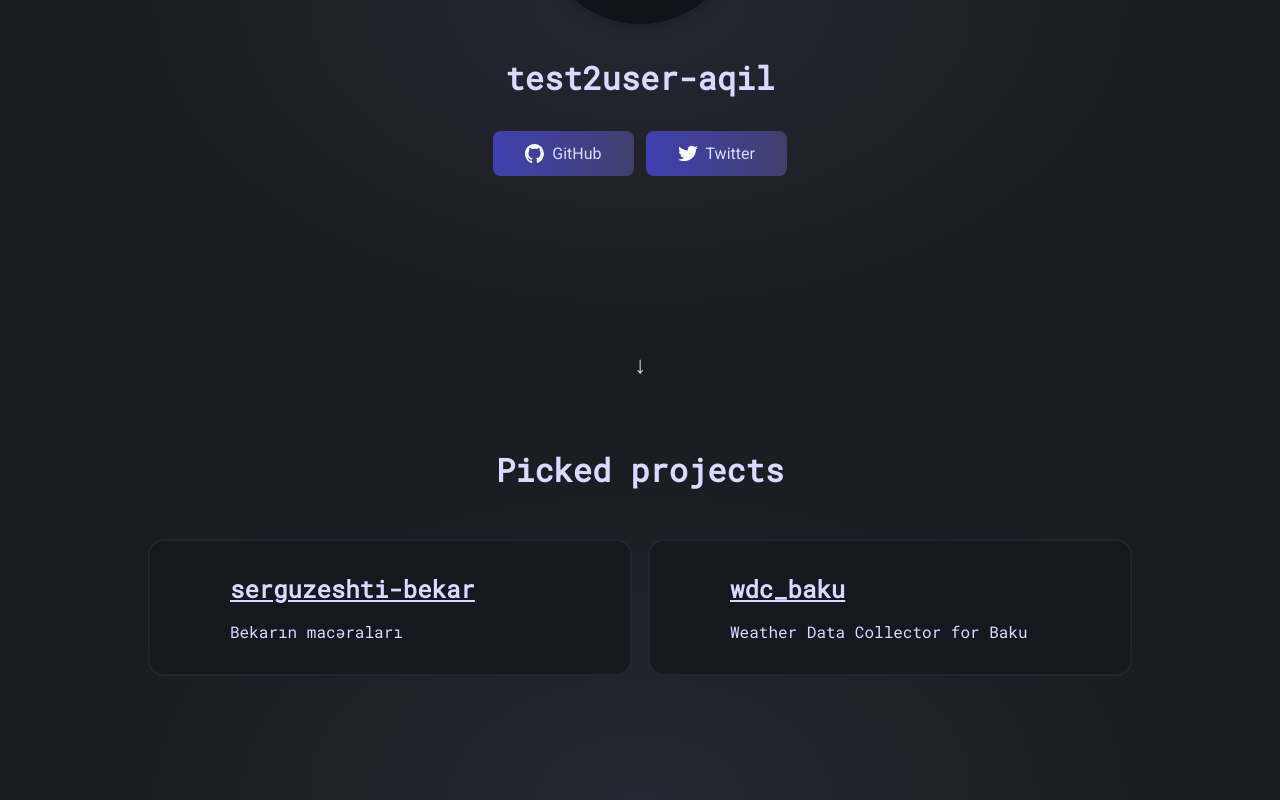
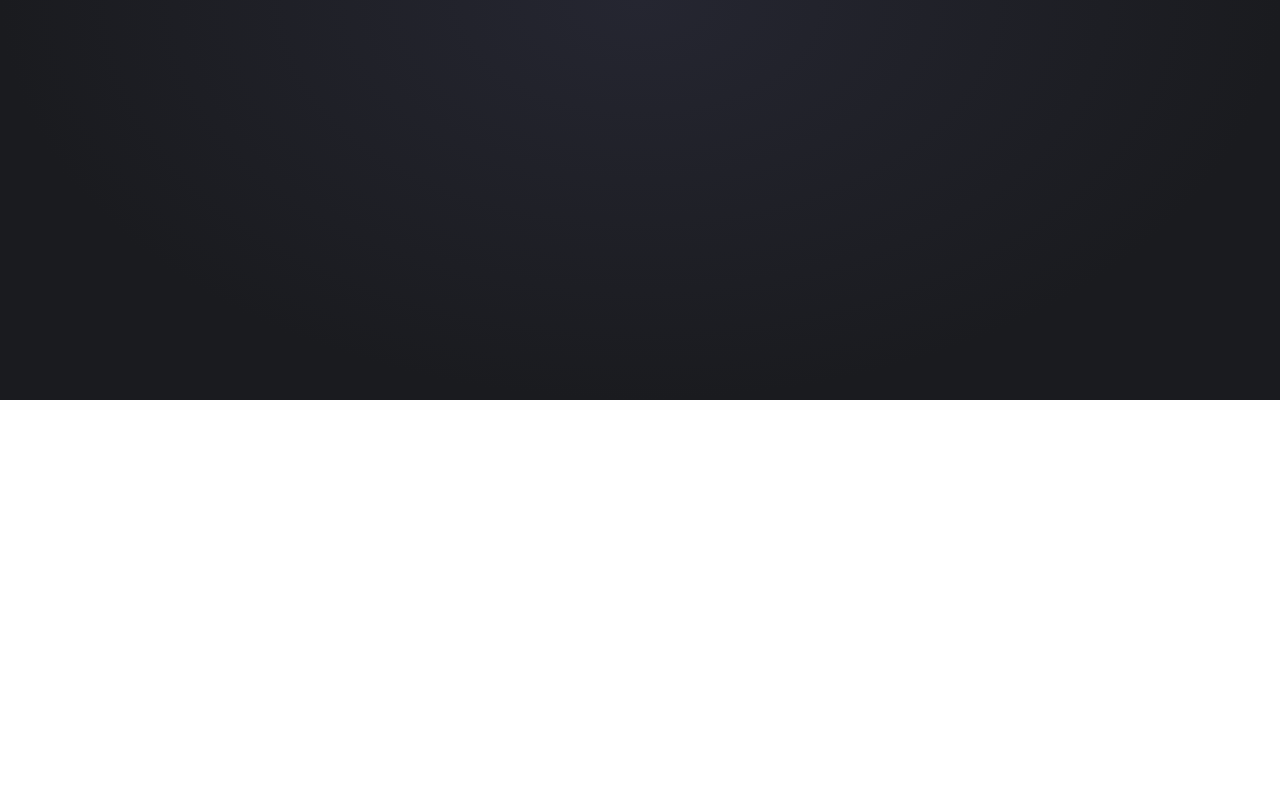
Before and after one commit to test2user-aqil/test2user-aqil.github.io, a SvelteKit app: page / in a window 1280 px wide. Shown: the part 400-1200 px from the top of the page. After the commit the page ends 800 px from the top, so only its background shows below. Built offline with nearby package versions, Linux system fonts and the light colour scheme.

Commit message:
chore: remove old files

```diff
--- a/src/lib/components/Link.svelte
+++ /dev/null
@@ -1,31 +0,0 @@
-<script lang="ts">
-	export let link: string;
-	export let text: string;
-	export let src: string;
-</script>
-
-<a href={link} target="_blank" rel="noreferrer">
-	<img {src} alt="" />
-	{text}
-</a>
-
-<style>
-	a {
-		display: flex;
-		align-items: center;
-		justify-content: center;
-		padding: 0.8rem 2rem;
-		border-radius: 0.5rem;
-		background: linear-gradient(90deg, #4040b1 0%, #40406c 100%);
-		gap: 0.5rem;
-		text-decoration: none;
-		transition: 0.3s ease-in-out;
-	}
-	a:hover {
-		filter: brightness(1.2);
-	}
-	a img {
-		width: 1.2rem;
-		height: 1.2rem;
-	}
-</style>
--- a/src/lib/components/Project.svelte
+++ /dev/null
@@ -1,36 +0,0 @@
-<script lang="ts">
-	export let title: string;
-	export let descripton = '';
-	export let link: string;
-</script>
-
-<a href={link} target="_blank" rel="noreferrer">
-	<h2>{title}</h2>
-	<p>{descripton}</p>
-</a>
-
-<style>
-	a {
-		background: #16171f;
-		border: 2px solid rgb(34, 37, 48);
-		border-radius: 1rem;
-		padding: 2rem 5rem;
-		width: 20rem;
-		transition: 0.2s ease-in-out;
-		text-decoration: none;
-	}
-	a:hover {
-		border: 2px solid rgb(51, 54, 68);
-	}
-
-	p,
-	h2 {
-		font-family: 'Roboto Mono', monospace;
-	}
-	h2 {
-		text-decoration: underline;
-	}
-	a p {
-		margin: 1rem 0 0 0;
-	}
-</style>
--- a/src/routes/+page.svelte
+++ b/src/routes/+page.svelte
@@ -1,6 +1,4 @@
 <script lang="ts">
-	import Link from '$lib/components/Link.svelte';
-	import Project from '$lib/components/Project.svelte';
 	import '$lib/styles/style.css';
 
 	import github from '$lib/icons/github-mark-white.svg';
@@ -16,94 +14,4 @@
 	<meta name="description" content="test2user's home page" />
 </svelte:head>
 
-<div class="container header">
-	<img src="/avatar1024.png" alt="Avatar" class="avatar" />
-
-	<h1>test2user-aqil</h1>
-
-	<div class="socials">
-		<Link link="https://github.com/test2user-aqil" src={github} text="GitHub" />
-
-		<Link link="https://twitter.com/usr0x41" src={twitter} text="Twitter" />
-	</div>
-
-	<h2 class="arrow"><a href="#projects">&darr;</a></h2>
-</div>
-
-<div class="container projects">
-	<h1 id="projects">Picked projects</h1>
-	<div id="projects">
-		<Project
-			title="serguzeshti-bekar"
-			link="https://github.com/test2user-aqil/serguzeshti-bekar"
-			descripton="Bekarın macəraları"
-		/>
-		<Project
-			title="wdc_baku"
-			link="https://github.com/test2user-aqil/wdc_baku"
-			descripton="Weather Data Collector for Baku"
-		/>
-	</div>
-</div>
-
-<style>
-	.container {
-		min-height: 100vh;
-		max-width: 1000px;
-		margin: 0 auto;
-		padding: 0 1rem;
-		flex-direction: column;
-	}
-	.avatar {
-		height: 200px;
-		width: 200px;
-		border-radius: 100%;
-		filter: drop-shadow(0 0 8px rgba(0, 0, 0, 0.25));
-		animation: spin 1.5s cubic-bezier(1, 0, 0, 1) 0.2s;
-	}
-
-	.header {
-		display: flex;
-		flex-direction: column;
-		align-items: center;
-		justify-content: center;
-		gap: 2rem;
-	}
-	.socials {
-		display: flex;
-		flex-wrap: wrap;
-		gap: 0.8rem;
-	}
-
-	.projects {
-		display: flex;
-	}
-	.projects h1 {
-		margin: 3rem auto;
-	}
-
-	#projects {
-		display: flex;
-		flex-direction: row;
-		flex-wrap: wrap;
-		align-items: center;
-		justify-content: center;
-		gap: 1rem;
-	}
-
-	@keyframes spin {
-		from {
-			transform: rotate(-720deg);
-		}
-		to {
-			transform: rotate(0);
-		}
-	}
-	.arrow {
-		position: absolute;
-		bottom: 20px;
-	}
-	.arrow a {
-		text-decoration: none;
-	}
-</style>
+t
```
